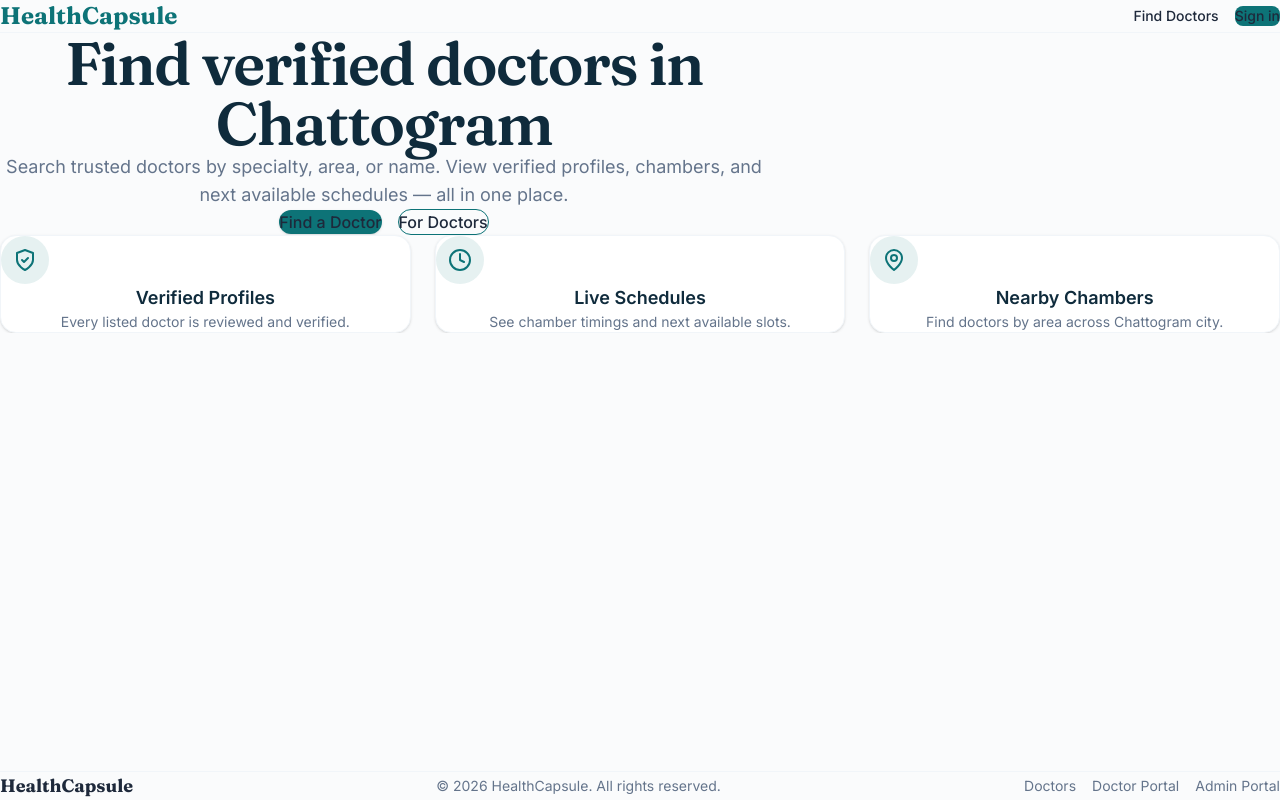
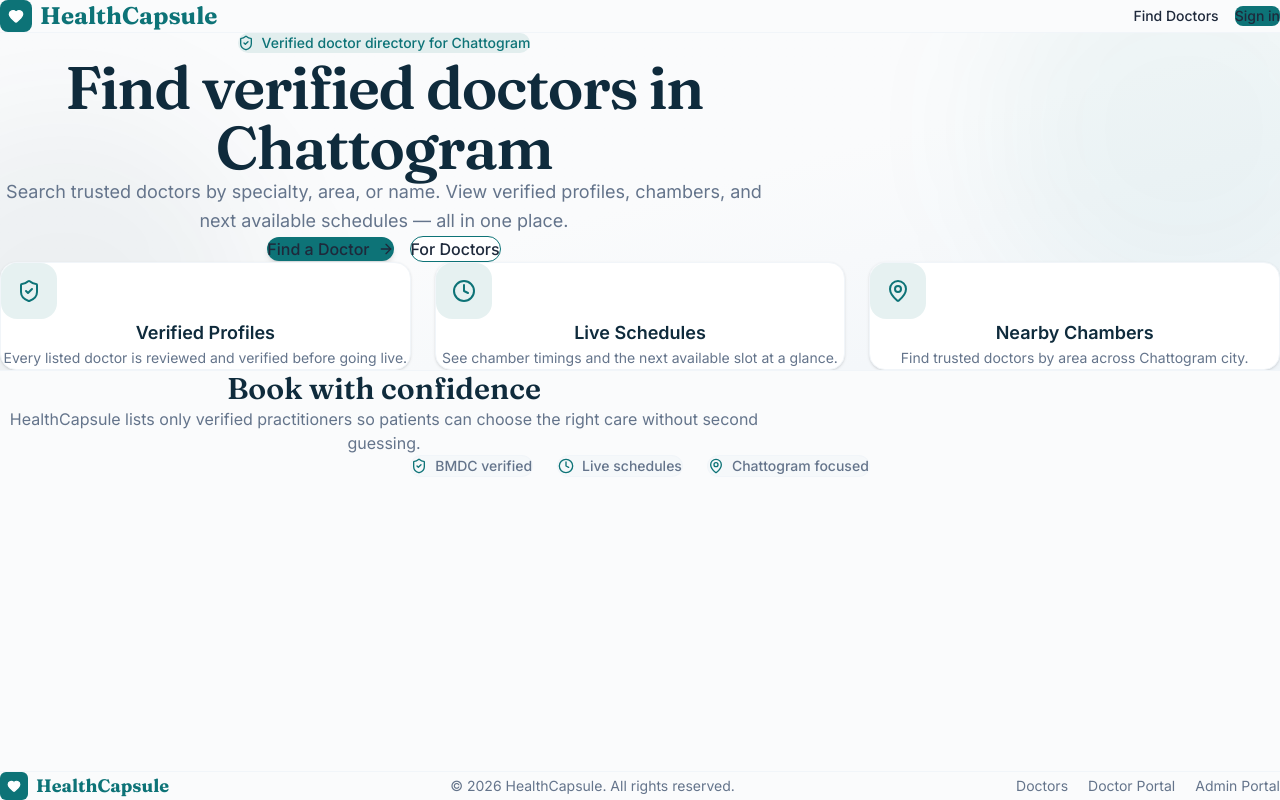
Before and after one commit to talhaff62-lgtm/HealthCapsule, a Next.js app: page / in a window 1280 px wide. Built offline with nearby package versions, Linux system fonts and the light colour scheme; no server answers.

Commit message:
style: polish homepage, navbar, footer; fix status-emergency color references; add postcss config for Tailwind

```diff
--- a/src/app/login/page.tsx
+++ b/src/app/login/page.tsx
@@ -84,7 +84,7 @@ export default function LoginPage() {
           </div>
 
           {error && (
-            <p className="rounded-lg bg-status-error/10 px-4 py-2 text-sm text-status-error">
+            <p className="rounded-lg bg-status-emergency/10 px-4 py-2 text-sm text-status-emergency">
               {error}
             </p>
           )}
--- a/src/app/page.tsx
+++ b/src/app/page.tsx
@@ -1,107 +1,116 @@
 import Link from "next/link";
+import { ShieldCheck, Clock, MapPin, ArrowRight } from "lucide-react";
+
+const features = [
+  {
+    icon: ShieldCheck,
+    title: "Verified Profiles",
+    description: "Every listed doctor is reviewed and verified before going live.",
+  },
+  {
+    icon: Clock,
+    title: "Live Schedules",
+    description: "See chamber timings and the next available slot at a glance.",
+  },
+  {
+    icon: MapPin,
+    title: "Nearby Chambers",
+    description: "Find trusted doctors by area across Chattogram city.",
+  },
+];
 
 export default function Home() {
   return (
-    <section className="relative overflow-hidden bg-brand-white py-16 sm:py-24">
-      <div className="mx-auto max-w-7xl px-4 sm:px-6 lg:px-8">
+    <>
+      {/* Hero */}
+      <section className="relative overflow-hidden bg-gradient-to-br from-brand-white via-brand-white to-brand-gray py-20 sm:py-28">
+        <div className="pointer-events-none absolute -right-24 -top-24 h-96 w-96 rounded-full bg-brand-teal/5 blur-3xl" />
+        <div className="pointer-events-none absolute -bottom-32 -left-32 h-96 w-96 rounded-full bg-brand-navy/5 blur-3xl" />
+
+        <div className="relative mx-auto max-w-7xl px-4 sm:px-6 lg:px-8">
           <div className="mx-auto max-w-3xl text-center">
-          <h1
-            className="text-4xl font-semibold tracking-tight text-brand-navy sm:text-5xl lg:text-6xl"
-            style={{ fontFamily: "var(--font-serif)" }}
-          >
+            <span className="inline-flex items-center gap-2 rounded-full bg-brand-teal/10 px-4 py-1.5 text-sm font-medium text-brand-teal">
+              <ShieldCheck className="h-4 w-4" />
+              Verified doctor directory for Chattogram
+            </span>
+
+            <h1 className="mt-6 font-serif text-4xl font-semibold tracking-tight text-brand-navy sm:text-5xl lg:text-6xl">
               Find verified doctors in Chattogram
             </h1>
-          <p className="mt-6 text-lg text-brand-muted">
+
+            <p className="mt-6 text-lg leading-relaxed text-brand-muted">
               Search trusted doctors by specialty, area, or name. View verified
               profiles, chambers, and next available schedules — all in one place.
             </p>
-          <div className="mt-8 flex flex-col items-center justify-center gap-4 sm:flex-row">
+
+            <div className="mt-10 flex flex-col items-center justify-center gap-4 sm:flex-row">
               <Link
                 href="/doctors"
-              className="rounded-full bg-brand-teal px-8 py-3 text-base font-medium text-white shadow hover:bg-brand-navy"
+                className="group inline-flex items-center gap-2 rounded-full bg-brand-teal px-8 py-3.5 text-base font-medium text-white shadow-md transition hover:bg-brand-navy hover:shadow-lg"
               >
                 Find a Doctor
+                <ArrowRight className="h-4 w-4 transition group-hover:translate-x-0.5" />
               </Link>
               <Link
                 href="/portal/doctor"
-              className="rounded-full border border-brand-teal px-8 py-3 text-base font-medium text-brand-teal hover:bg-brand-gray"
+                className="inline-flex items-center gap-2 rounded-full border border-brand-teal bg-white px-8 py-3.5 text-base font-medium text-brand-teal transition hover:bg-brand-gray"
               >
                 For Doctors
               </Link>
             </div>
           </div>
 
-        <div className="mt-16 grid gap-6 sm:grid-cols-3">
-          <div className="rounded-2xl border border-brand-gray bg-white p-6 text-center shadow-sm">
-            <div className="mx-auto mb-4 flex h-12 w-12 items-center justify-center rounded-full bg-brand-teal/10 text-brand-teal">
-              <svg
-                xmlns="http://www.w3.org/2000/svg"
-                width="24"
-                height="24"
-                viewBox="0 0 24 24"
-                fill="none"
-                stroke="currentColor"
-                strokeWidth="2"
-                strokeLinecap="round"
-                strokeLinejoin="round"
+          {/* Feature cards */}
+          <div className="mt-20 grid gap-6 sm:grid-cols-3">
+            {features.map((feature) => (
+              <div
+                key={feature.title}
+                className="group rounded-2xl border border-brand-gray bg-white p-6 text-center shadow-sm transition hover:-translate-y-1 hover:border-brand-teal/20 hover:shadow-md"
               >
-                <path d="M12 22s8-4 8-10V5l-8-3-8 3v7c0 6 8 10 8 10z" />
-                <path d="m9 12 2 2 4-4" />
-              </svg>
+                <div className="mx-auto mb-4 flex h-14 w-14 items-center justify-center rounded-2xl bg-brand-teal/10 text-brand-teal transition group-hover:bg-brand-teal group-hover:text-white">
+                  <feature.icon className="h-6 w-6" />
                 </div>
-            <h3 className="text-lg font-semibold text-brand-navy">Verified Profiles</h3>
-            <p className="mt-2 text-sm text-brand-muted">
-              Every listed doctor is reviewed and verified.
+                <h3 className="text-lg font-semibold text-brand-navy">
+                  {feature.title}
+                </h3>
+                <p className="mt-2 text-sm leading-relaxed text-brand-muted">
+                  {feature.description}
+                </p>
+              </div>
+            ))}
+          </div>
+        </div>
+      </section>
+
+      {/* How it works / trust bar */}
+      <section className="border-t border-brand-gray bg-brand-white py-14 sm:py-20">
+        <div className="mx-auto max-w-7xl px-4 sm:px-6 lg:px-8">
+          <div className="mx-auto max-w-3xl text-center">
+            <h2 className="font-serif text-2xl font-semibold text-brand-navy sm:text-3xl">
+              Book with confidence
+            </h2>
+            <p className="mt-3 text-brand-muted">
+              HealthCapsule lists only verified practitioners so patients can
+              choose the right care without second guessing.
             </p>
           </div>
 
-          <div className="rounded-2xl border border-brand-gray bg-white p-6 text-center shadow-sm">
-            <div className="mx-auto mb-4 flex h-12 w-12 items-center justify-center rounded-full bg-brand-teal/10 text-brand-teal">
-              <svg
-                xmlns="http://www.w3.org/2000/svg"
-                width="24"
-                height="24"
-                viewBox="0 0 24 24"
-                fill="none"
-                stroke="currentColor"
-                strokeWidth="2"
-                strokeLinecap="round"
-                strokeLinejoin="round"
-              >
-                <circle cx="12" cy="12" r="10" />
-                <polyline points="12 6 12 12 16 14" />
-              </svg>
-            </div>
-            <h3 className="text-lg font-semibold text-brand-navy">Live Schedules</h3>
-            <p className="mt-2 text-sm text-brand-muted">
-              See chamber timings and next available slots.
-            </p>
-          </div>
-
-          <div className="rounded-2xl border border-brand-gray bg-white p-6 text-center shadow-sm">
-            <div className="mx-auto mb-4 flex h-12 w-12 items-center justify-center rounded-full bg-brand-teal/10 text-brand-teal">
-              <svg
-                xmlns="http://www.w3.org/2000/svg"
-                width="24"
-                height="24"
-                viewBox="0 0 24 24"
-                fill="none"
-                stroke="currentColor"
-                strokeWidth="2"
-                strokeLinecap="round"
-                strokeLinejoin="round"
-              >
-                <path d="M20 10c0 6-8 12-8 12s-8-6-8-12a8 8 0 0 1 16 0Z" />
-                <circle cx="12" cy="10" r="3" />
-              </svg>
-            </div>
-            <h3 className="text-lg font-semibold text-brand-navy">Nearby Chambers</h3>
-            <p className="mt-2 text-sm text-brand-muted">
-              Find doctors by area across Chattogram city.
-            </p>
-          </div>
+          <div className="mt-10 flex flex-wrap items-center justify-center gap-6 text-sm font-medium text-brand-muted">
+            <span className="inline-flex items-center gap-2 rounded-full border border-brand-gray bg-brand-gray/50 px-4 py-2">
+              <ShieldCheck className="h-4 w-4 text-brand-teal" />
+              BMDC verified
+            </span>
+            <span className="inline-flex items-center gap-2 rounded-full border border-brand-gray bg-brand-gray/50 px-4 py-2">
+              <Clock className="h-4 w-4 text-brand-teal" />
+              Live schedules
+            </span>
+            <span className="inline-flex items-center gap-2 rounded-full border border-brand-gray bg-brand-gray/50 px-4 py-2">
+              <MapPin className="h-4 w-4 text-brand-teal" />
+              Chattogram focused
+            </span>
           </div>
         </div>
       </section>
+    </>
   );
 }
--- a/src/components/auth/AuthStatus.tsx
+++ b/src/components/auth/AuthStatus.tsx
@@ -20,7 +20,7 @@ export function AuthStatus() {
         </span>
         <button
           onClick={() => signOut({ callbackUrl: "/" })}
-          className="rounded-lg border border-status-error px-3 py-1.5 text-sm font-medium text-status-error hover:bg-status-error/5"
+          className="rounded-lg border border-status-emergency px-3 py-1.5 text-sm font-medium text-status-emergency hover:bg-status-emergency/5"
         >
           Sign out
         </button>
--- a/src/components/layout/Footer.tsx
+++ b/src/components/layout/Footer.tsx
@@ -1,26 +1,34 @@
 import Link from "next/link";
+import { Heart } from "lucide-react";
 
 export default function Footer() {
   const currentYear = new Date().getFullYear();
 
   return (
-    <footer className="mt-auto border-t border-brand-gray bg-brand-white py-8">
+    <footer className="mt-auto border-t border-brand-gray bg-brand-white py-10">
       <div className="mx-auto max-w-7xl px-4 sm:px-6 lg:px-8">
-        <div className="flex flex-col items-center justify-between gap-4 sm:flex-row">
-          <Link href="/" className="text-lg font-bold text-brand-teal" style={{ fontFamily: "var(--font-serif)" }}>
-            HealthCapsule
+        <div className="flex flex-col items-center justify-between gap-6 sm:flex-row">
+          <Link href="/" className="flex items-center gap-2">
+            <span className="flex h-7 w-7 items-center justify-center rounded-md bg-brand-teal text-white">
+              <Heart className="h-3.5 w-3.5 fill-current" />
+            </span>
+            <span className="font-serif text-lg font-bold text-brand-teal">
+              HealthCapsule
+            </span>
           </Link>
+
           <p className="text-sm text-brand-muted">
             © {currentYear} HealthCapsule. All rights reserved.
           </p>
-          <div className="flex gap-4 text-sm text-brand-muted">
-            <Link href="/doctors" className="hover:text-brand-teal">
+
+          <div className="flex flex-wrap items-center justify-center gap-5 text-sm text-brand-muted">
+            <Link href="/doctors" className="transition hover:text-brand-teal">
               Doctors
             </Link>
-            <Link href="/portal/doctor" className="hover:text-brand-teal">
+            <Link href="/portal/doctor" className="transition hover:text-brand-teal">
               Doctor Portal
             </Link>
-            <Link href="/portal/admin" className="hover:text-brand-teal">
+            <Link href="/portal/admin" className="transition hover:text-brand-teal">
               Admin Portal
             </Link>
           </div>
--- a/src/components/layout/Navbar.tsx
+++ b/src/components/layout/Navbar.tsx
@@ -1,25 +1,46 @@
 "use client";
 
 import Link from "next/link";
+import { usePathname } from "next/navigation";
 import { AuthStatus } from "@/components/auth/AuthStatus";
+import { Heart } from "lucide-react";
 
 export default function Navbar() {
+  const pathname = usePathname();
+
+  const navLinks = [
+    { href: "/doctors", label: "Find Doctors" },
+  ];
+
   return (
     <header className="sticky top-0 z-50 border-b border-brand-gray bg-brand-white/95 backdrop-blur">
       <nav className="mx-auto flex max-w-7xl items-center justify-between px-4 py-3 sm:px-6 lg:px-8">
         <Link href="/" className="flex items-center gap-2">
-          <span
-            className="text-xl font-bold text-brand-teal sm:text-2xl"
-            style={{ fontFamily: "var(--font-serif)" }}
-          >
+          <span className="flex h-8 w-8 items-center justify-center rounded-lg bg-brand-teal text-white">
+            <Heart className="h-4 w-4 fill-current" />
+          </span>
+          <span className="font-serif text-xl font-bold text-brand-teal sm:text-2xl">
             HealthCapsule
           </span>
         </Link>
 
         <div className="flex items-center gap-4 text-sm font-medium text-brand-slate">
-          <Link href="/doctors" className="hover:text-brand-teal">
-            Find Doctors
-          </Link>
+          {navLinks.map((link) => {
+            const active = pathname === link.href;
+            return (
+              <Link
+                key={link.href}
+                href={link.href}
+                className={`hidden transition sm:inline-block ${
+                  active
+                    ? "text-brand-teal"
+                    : "text-brand-slate hover:text-brand-teal"
+                }`}
+              >
+                {link.label}
+              </Link>
+            );
+          })}
           <AuthStatus />
         </div>
       </nav>
```
Also changed, not shown: .kimchi/ferments/019f571a-6429-717e-a08f-4f786fd5ed0f.json, .kimchi/ferments/019f571a-6429-717e-a08f-4f786fd5ed0f/reviews/phase-phase-5-1.json (added), .kimchi/ferments/019f571a-6429-717e-a08f-4f786fd5ed0f/runtime.json, 1 other file (tests, documents, lock files or other folders). Lines whose indentation alone changed are shown as unchanged.
